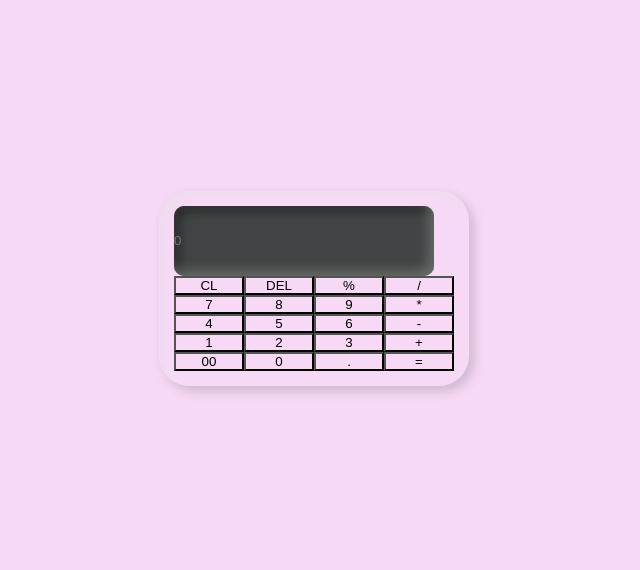
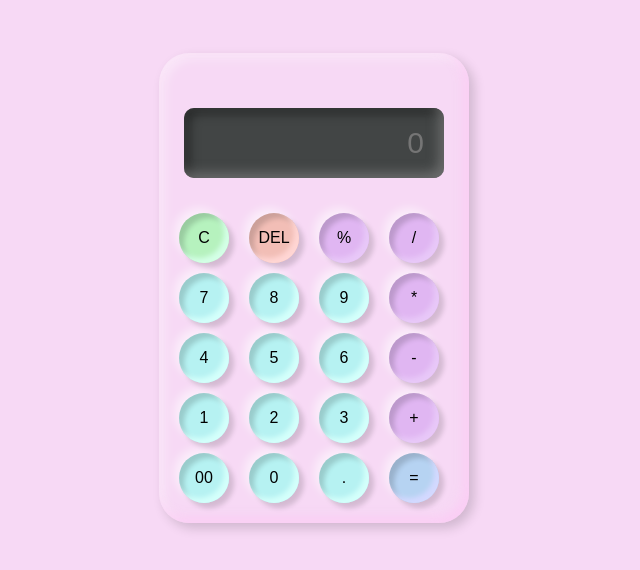
Before and after one commit to RayaBasu01/Calculator, a plain HTML site: page index.html in a window 1280 px wide. Shown: the part 112-682 px from the top of the page, without its empty margins (326-966 px from the left). Drawn offline with Linux system fonts and the light colour scheme.

Commit message:
Ready to calculate 9april'23

```diff
--- a/index.html
+++ b/index.html
@@ -10,27 +10,27 @@
 <body>
     <div class="container">
         <div class="calc">
-            <input type="text" placeholder="0">
-            <button onclick="clear()">CL</button>
-            <button onclick="del()">DEL</button>
-            <button onclick="display('%')">%</button>
-            <button onclick="display('/')">/</button>
+            <input type="text" placeholder="0" id="op" oninput="this.value = this.value.replace(/[^0-9.]/g, '').replace(/(\..*)\./g, '$1');" >
+            <button onclick="clr()" class="clr">C</button>
+            <button onclick="del()" class="del">DEL</button>
+            <button onclick="display('%')" class="math">%</button>
+            <button onclick="display('/')" class="math">/</button>
             <button onclick="display('7')">7</button>
             <button onclick="display('8')">8</button>
             <button onclick="display('9')">9</button>
-            <button onclick="display('*')">*</button>
+            <button onclick="display('*')" class="math">*</button>
             <button onclick="display('4')">4</button>
             <button onclick="display('5')">5</button>
             <button onclick="display('6')">6</button>
-            <button onclick="display('-')">-</button>
+            <button onclick="display('-')" class="math" >-</button>
             <button onclick="display('1')">1</button>
             <button onclick="display('2')">2</button>
             <button onclick="display('3')">3</button>
-            <button onclick="display('+')">+</button>
+            <button onclick="display('+')" class="math">+</button>
             <button onclick="display('00')">00</button>
             <button onclick="display('0')">0</button>
             <button onclick="display('.')">.</button>
-            <button onclick="calculate()">=</button>
+            <button onclick="calculate()" class="cal">=</button>
         </div>
     </div>
 
--- a/script.js
+++ b/script.js
@@ -0,0 +1,24 @@
+let output=document.getElementById("op");
+function display(num){
+    output.value +=num;
+}
+function calculate(){
+    try{
+        output.value=eval(output.value);
+    }
+    catch(err){
+        output.value="Invalid";
+    }
+}
+
+function clr(){
+    output.value="";
+}
+
+function del(){
+    if(output.value=="Invalid"){
+        output.value="";
+    }
+    output.value= output.value.slice(0,-1);
+
+}
--- a/style.css
+++ b/style.css
@@ -19,8 +19,9 @@
     background-color: #f7d9f5;
     padding: 15px;
     border-radius: 30px;
-    box-shadow: inset 5px 5px 12px #efdced,
-                      5px 5px 12px rgba(0, 0, 0, 0.16);
+    box-shadow: inset -5px -5px 12px #fdc9f5c0,
+                inset 5px 5px 12px #ffffff75,
+                      5px 5px 12px #00000029;
 
     display: grid;
     grid-template-columns: repeat(4, 70px);
@@ -32,8 +33,58 @@ input{
     width: 260px;
     background-color: #424545;
     box-shadow: inset -5px -5px 12px #89898998,
-                inset  5px 5px 12px rgba(0, 0, 0, 0.44);
+                inset  5px 5px 12px #00000070;
     border:none;
     border-radius: 10px;
+    color: #c3c3c3;
+    font-size: 30px;
+    text-align: end;
+    margin: auto;
+    margin-top: 40px;
+    margin-bottom: 30px;
+    padding: 20px;
+}
+
+button{
+    height: 50px;
+    width: 50px;
+    background-color: #b6f2f2;
+    border: none;
+    border-radius: 50%;
+    margin: 5px;
+    box-shadow: inset -5px -5px 5px #d4fffb,
+                inset 5px 5px 5px #00000029,
+                      5px 5px 5px #00000025,
+                      -5px -5px 10px #ffffff89;
+    font-size: 16px;
 
 }
+
+.clr{
+    background-color: #b6f2be;
+    box-shadow: inset -5px -5px 5px #d4ffe7,
+                inset 5px 5px 5px #00000029,
+                      5px 5px 5px #00000025,
+                      -5px -5px 10px #ffffff89;
+}
+.del{
+    background-color: #f2beb6;
+    box-shadow: inset -5px -5px 5px #ffd6d4,
+                inset 5px 5px 5px #00000029,
+                      5px 5px 5px #00000025,
+                      -5px -5px 10px #ffffff89;
+}
+.cal{
+    background-color: #b6d3f2;
+    box-shadow: inset -5px -5px 5px #d4d9ff,
+                inset 5px 5px 5px #00000029,
+                      5px 5px 5px #00000025,
+                      -5px -5px 10px #ffffff89;
+}
+.math{
+    background-color: #e0b6f2;
+    box-shadow: inset -5px -5px 5px #e8c8f8,
+                inset 5px 5px 5px #00000029,
+                      5px 5px 5px #00000025,
+                      -5px -5px 10px #ffffff89;
+}
```
